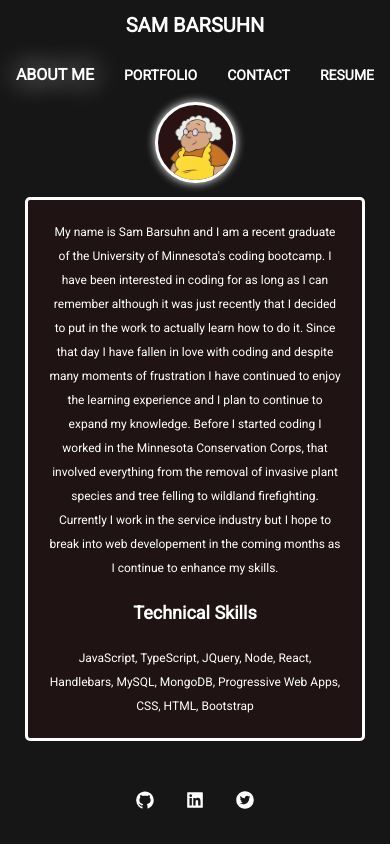
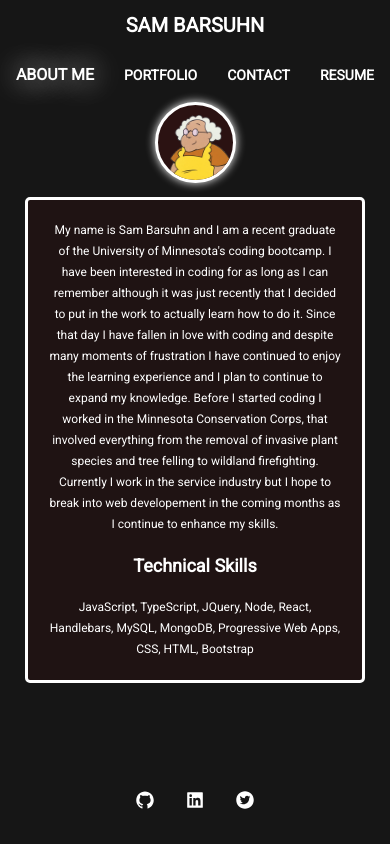
Before and after one commit to SBarsuhn/React-Portfolio, a React (Create React App) app: page /home in a window 390 px wide. Built offline with nearby package versions, Linux system fonts and the light colour scheme.

Commit message:
quick spacing fix

```diff
--- a/src/App.css
+++ b/src/App.css
@@ -493,7 +493,7 @@ transform: scale(1.3) rotate(360deg);
 
     .about-card {
       font-weight: normal;
-      line-height: 2;
+      line-height: 1.75;
       font-size: 12px;
       /* width: 75%; */
     }
--- a/src/components/carousel.js
+++ b/src/components/carousel.js
@@ -24,14 +24,14 @@ export const Carousel = () => {
       title: "Crypto Converter",
       image: require("../images/wwwcccpng.png"),
       description:
-        "This project is a simple web application that will allow users to see the worth of grocery items in crypto-currency. Simply type in a gorcery item to see its current coversion to some of the most popular crypto currencies",
+        "This project is a simple web application that will allow users to see the worth of grocery items in crypto-currency. Simply type in a gorcery item to see its current coversion to some of the most popular crypto currencies.",
       url: "https://sbarsuhn.github.io/Willy-Wonkas-Whimsical-Cryptocurrency-Converter/",
     },
     {
       title: "Weather Dashboard",
       image: require("../images/weather-dash.png"),
       description:
-        "This website is a weather dashboard that will give you the current temperature and weather conditions along with a five day forcast so you can prepare for the week. It also saves your recent searches for convenience",
+        "This website is a weather dashboard that will give you the current temperature and weather conditions along with a five day forcast so you can prepare for the week. It also saves your recent searches for convenience.",
       url: "https://sbarsuhn.github.io/Weather-Dashboard/",
     },
     {
```
